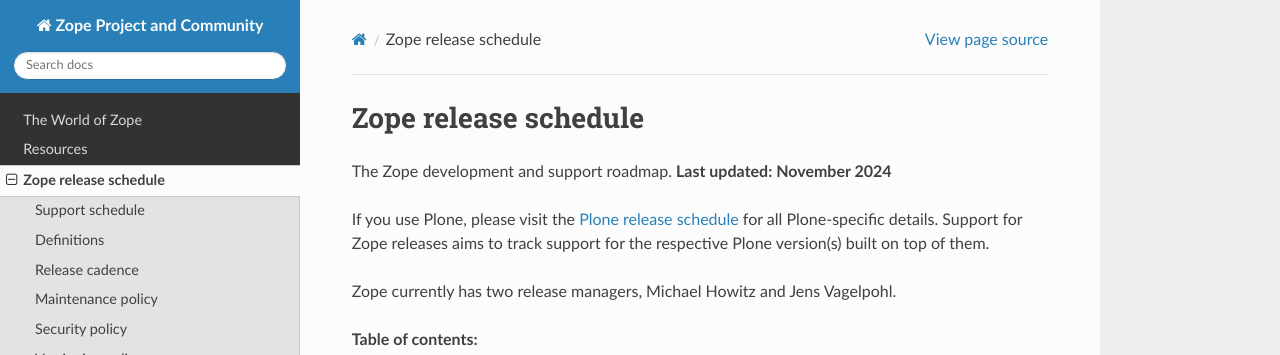
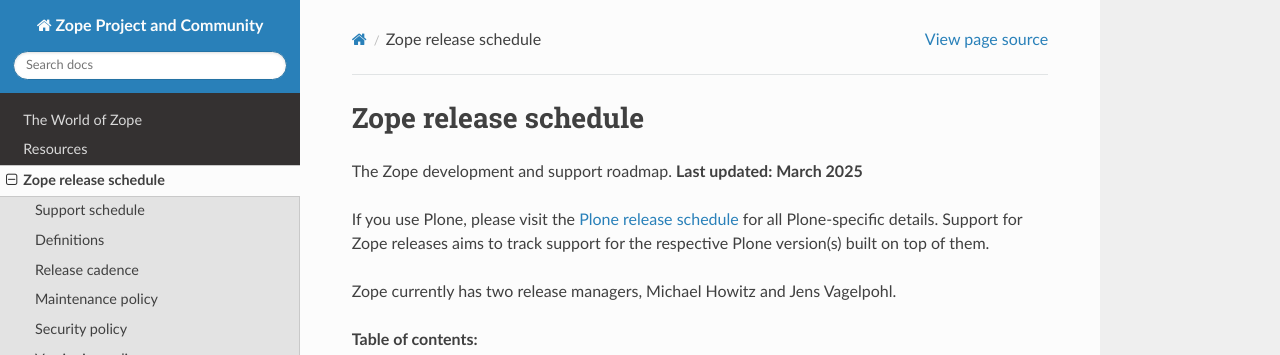
Before and after one commit to zopefoundation/www.zope.org, a Sphinx documentation site: the page built from docs/releases.rst, in a window 1280 px wide and 900 px high. Shown: the top 355 px of the window. Built offline with Sphinx 7.4.7 and the Read the Docs theme 3.1.0, drawn with Linux system fonts in a browser that asks for light colours.

Commit message:
- fix last change date

```diff
--- a/docs/releases.rst
+++ b/docs/releases.rst
@@ -1,7 +1,7 @@
 Zope release schedule
 =====================
 
-The Zope development and support roadmap. **Last updated: November 2024**
+The Zope development and support roadmap. **Last updated: March 2025**
 
 If you use Plone, please visit the `Plone release schedule
 <https://plone.org/download/release-schedule>`_ for all Plone-specific details.
```
